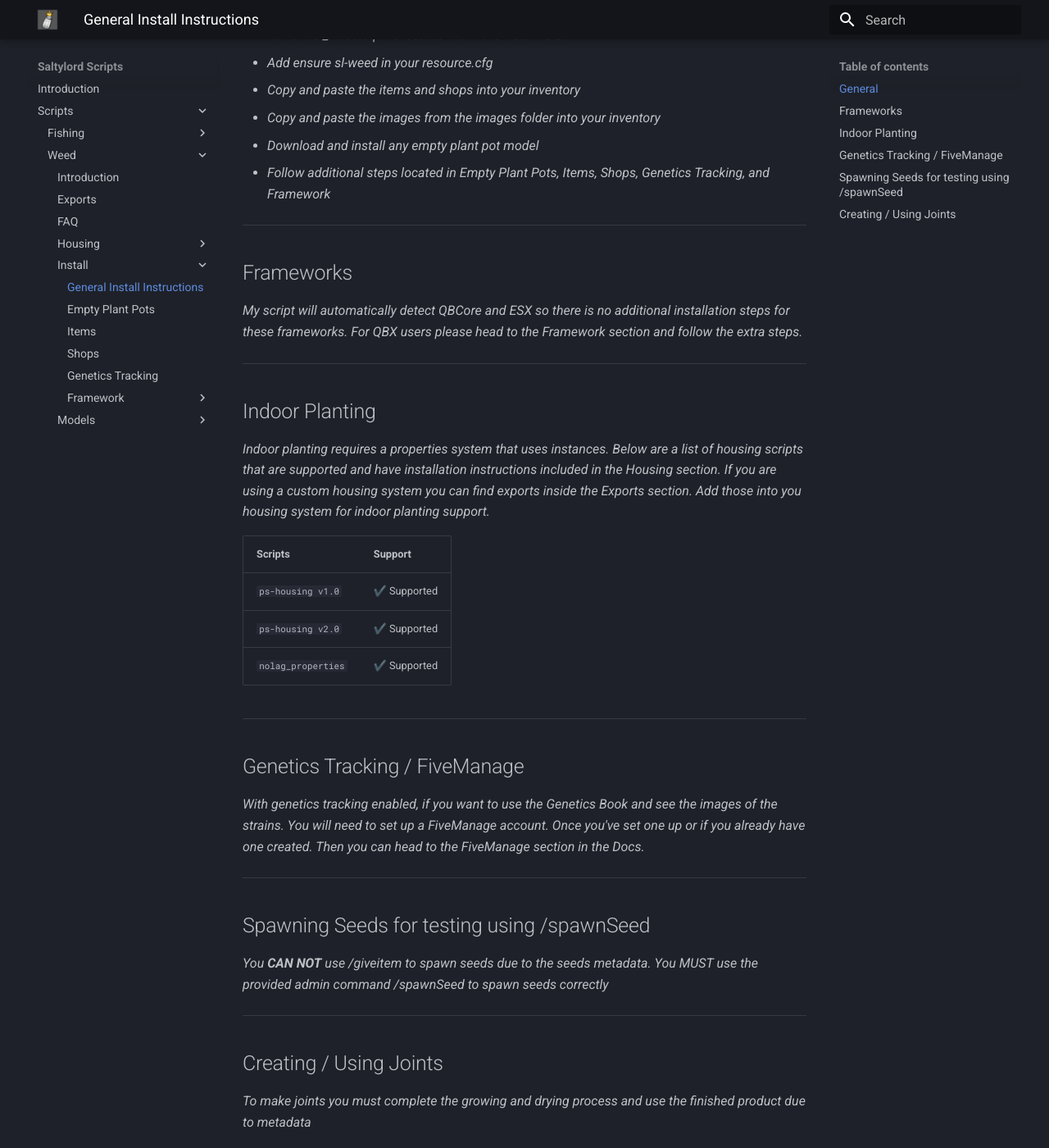
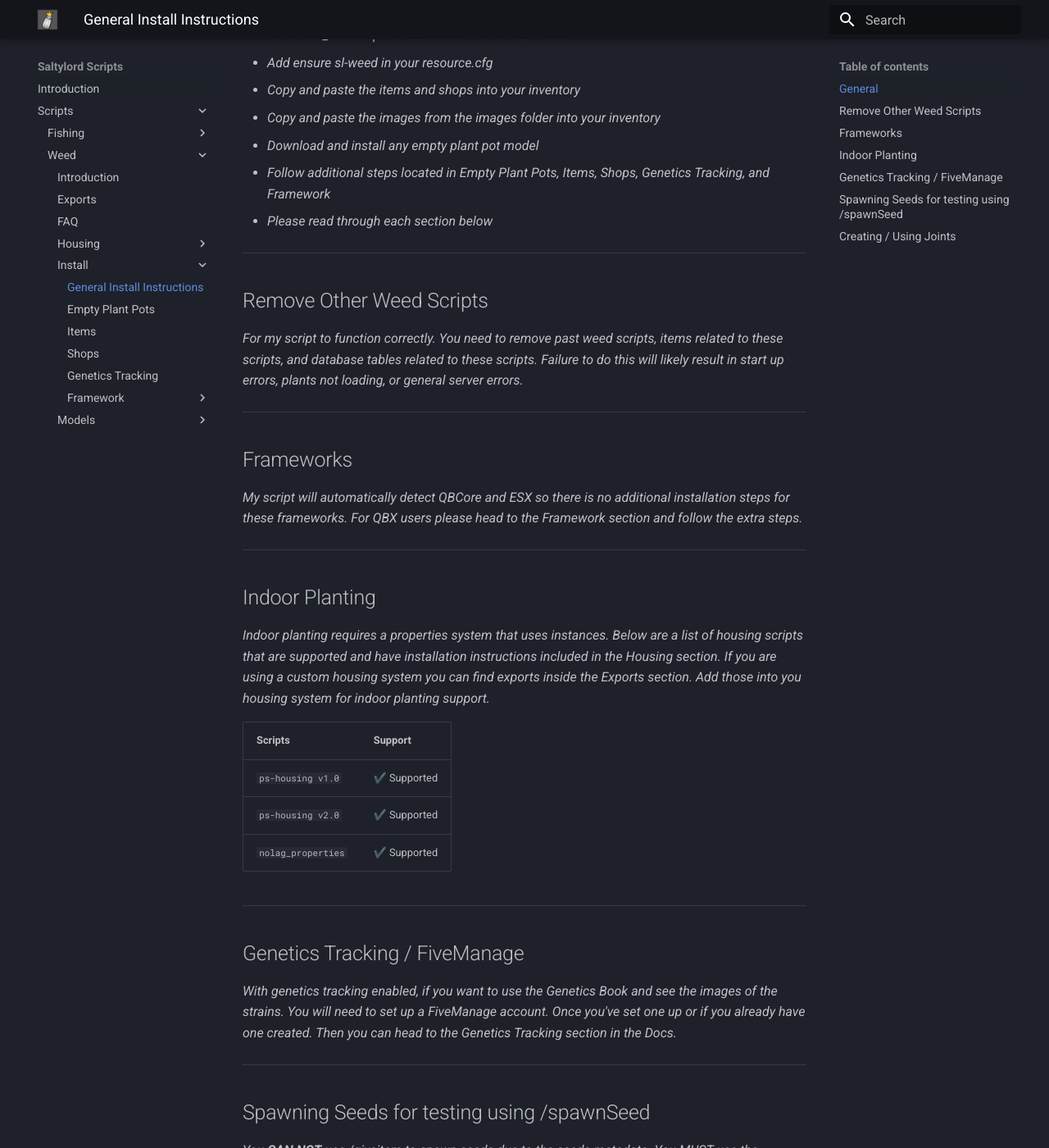
Before and after one commit to Saltylord/saltylord_docs, an MkDocs documentation site: the page built from docs/scripts/weed/install/a_general.md, in a window 1280 px wide and 1400 px high, scrolled down 234 px. Shown: the whole window at 82% size. Built offline with MkDocs 1.6.1 and Material for MkDocs 9.7.7, drawn with Linux system fonts in a browser that asks for light colours.

Commit message:
Added docs for other weed scripts

```diff
--- a/docs/scripts/weed/install/a_general.md
+++ b/docs/scripts/weed/install/a_general.md
@@ -8,6 +8,12 @@
 - *Copy and paste the images from the images folder into your inventory*
 - *Download and install any empty plant pot model*
 - *Follow additional steps located in Empty Plant Pots, Items, Shops, Genetics Tracking, and Framework*
+- *Please read through each section below*
+
+---
+
+## Remove Other Weed Scripts
+*For my script to function correctly. You need to remove past weed scripts, items related to these scripts, and database tables related to these scripts. Failure to do this will likely result in start up errors, plants not loading, or general server errors.*
 
 ---
 
@@ -29,7 +35,7 @@
 ---
 
 ## Genetics Tracking / FiveManage
-*With genetics tracking enabled, if you want to use the Genetics Book and see the images of the strains. You will need to set up a FiveManage account. Once you've set one up or if you already have one created. Then you can head to the FiveManage section in the Docs.*
+*With genetics tracking enabled, if you want to use the Genetics Book and see the images of the strains. You will need to set up a FiveManage account. Once you've set one up or if you already have one created. Then you can head to the Genetics Tracking section in the Docs.*
 
 ---
 
```
